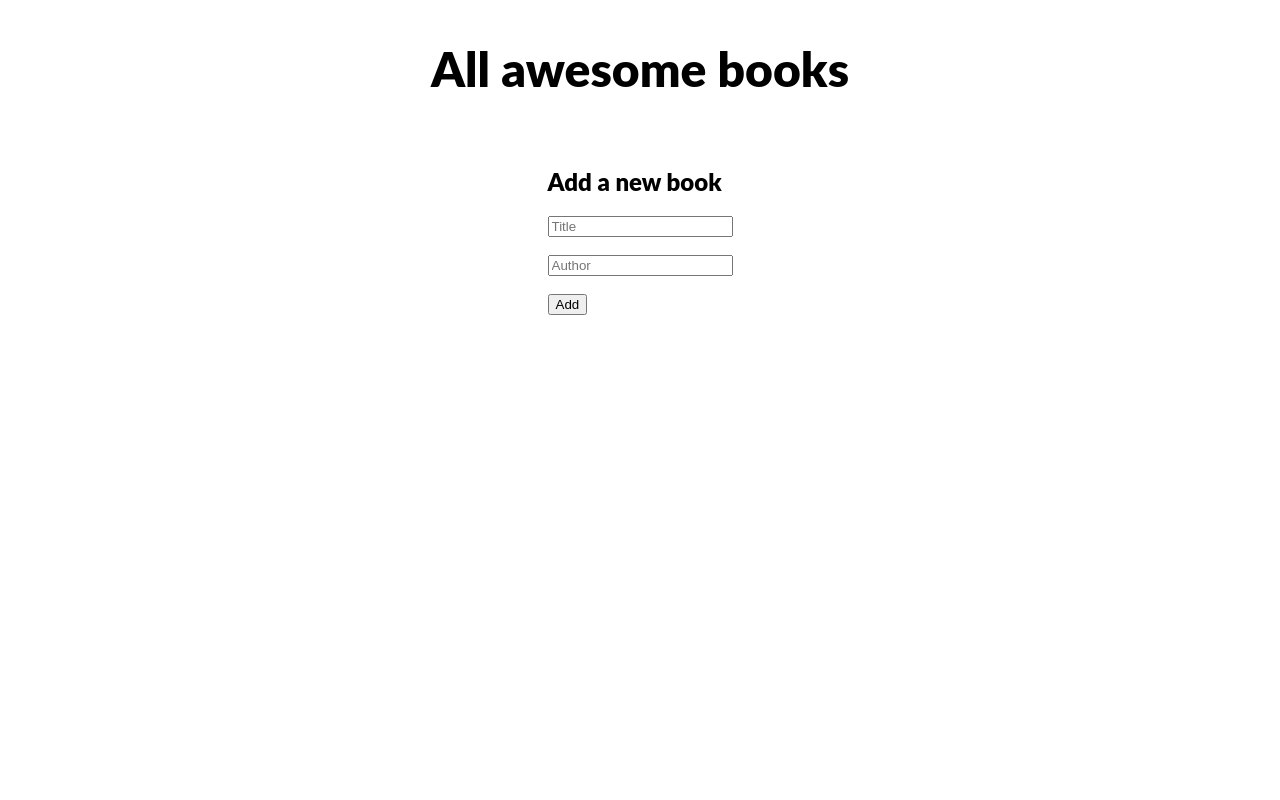
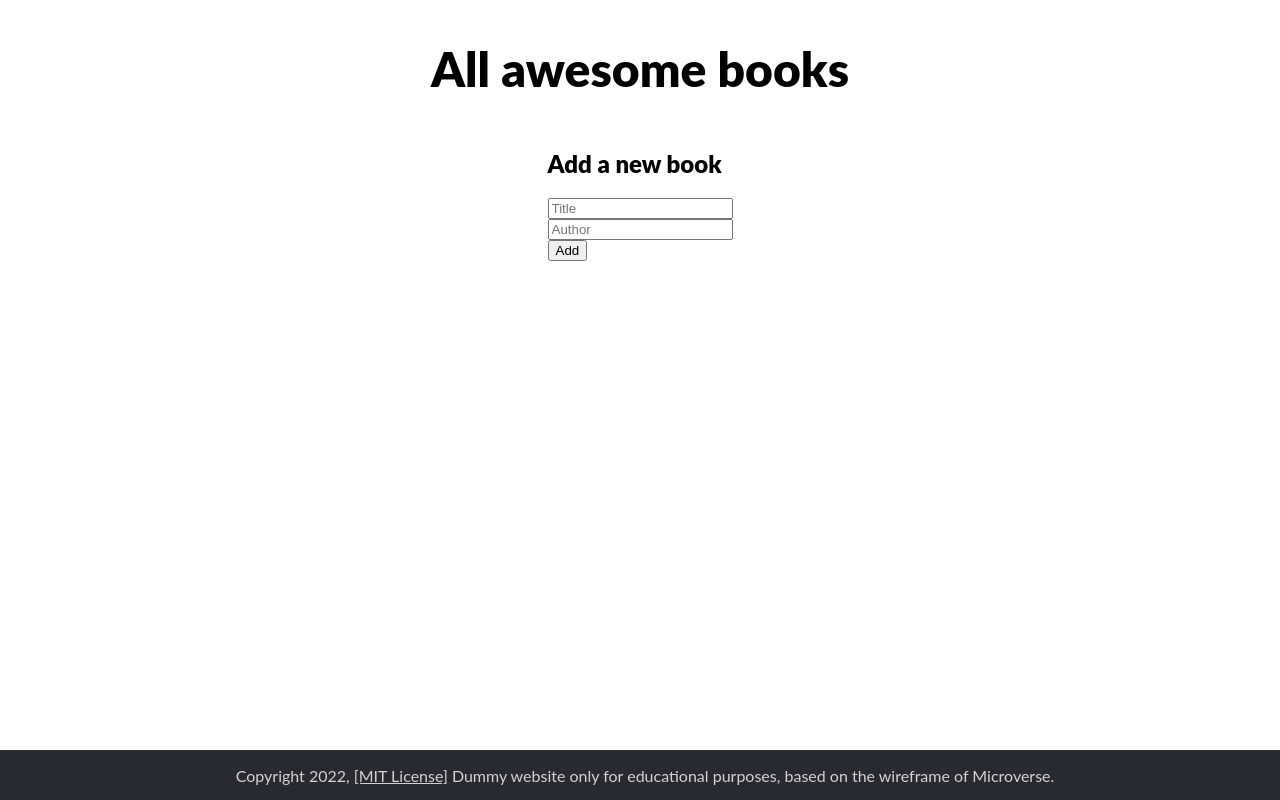
Before and after one commit to AntonioHincapie/awesome-books, a website: page index.html in a window 1280 px wide. Drawn offline with Linux system fonts and the light colour scheme.

Commit message:
Added footer

```diff
--- a/index.html
+++ b/index.html
@@ -8,23 +8,35 @@
     <title>AwesomeBooks</title>
   </head>
   <body>
+    <header>
+      <nav></nav>
+    </header>
     <h1>All awesome books</h1>
     <div id="books"></div>
-    <br />
     <form id="addbook">
       <h2>Add a new book</h2>
       <div>
         <label for="titulo"></label>
         <input type="text" id="titulo" placeholder="Title" />
       </div>
-      <br />
       <div>
         <label for="autor"></label>
         <input type="text" id="autor" placeholder="Author" />
       </div>
-      <br />
       <button id="btn">Add</button>
     </form>
+    <div id="contact"></div>
+    <footer>
+      <p>
+        Copyright 2022,
+        <a
+          href="https://github.com/AntonioHincapie/awesome-books/blob/main/MIT.md"
+          >[MIT License]</a
+        >
+        Dummy website only for educational purposes, based on the wireframe of
+        Microverse.
+      </p>
+    </footer>
     <script src="./main.js"></script>
   </body>
 </html>
--- a/styles.css
+++ b/styles.css
@@ -63,3 +63,17 @@ button:active {
   box-shadow: 0 2px #272a31;
   transform: translateY(5px);
 }
+
+footer {
+  text-align: center;
+  position: absolute;
+  bottom: 0;
+  width: 100vw;
+  height: 50px;
+  color: #d3d3d3;
+  background-color: #272a31;
+}
+
+footer a {
+  color: #d3d3d3;
+}
```
